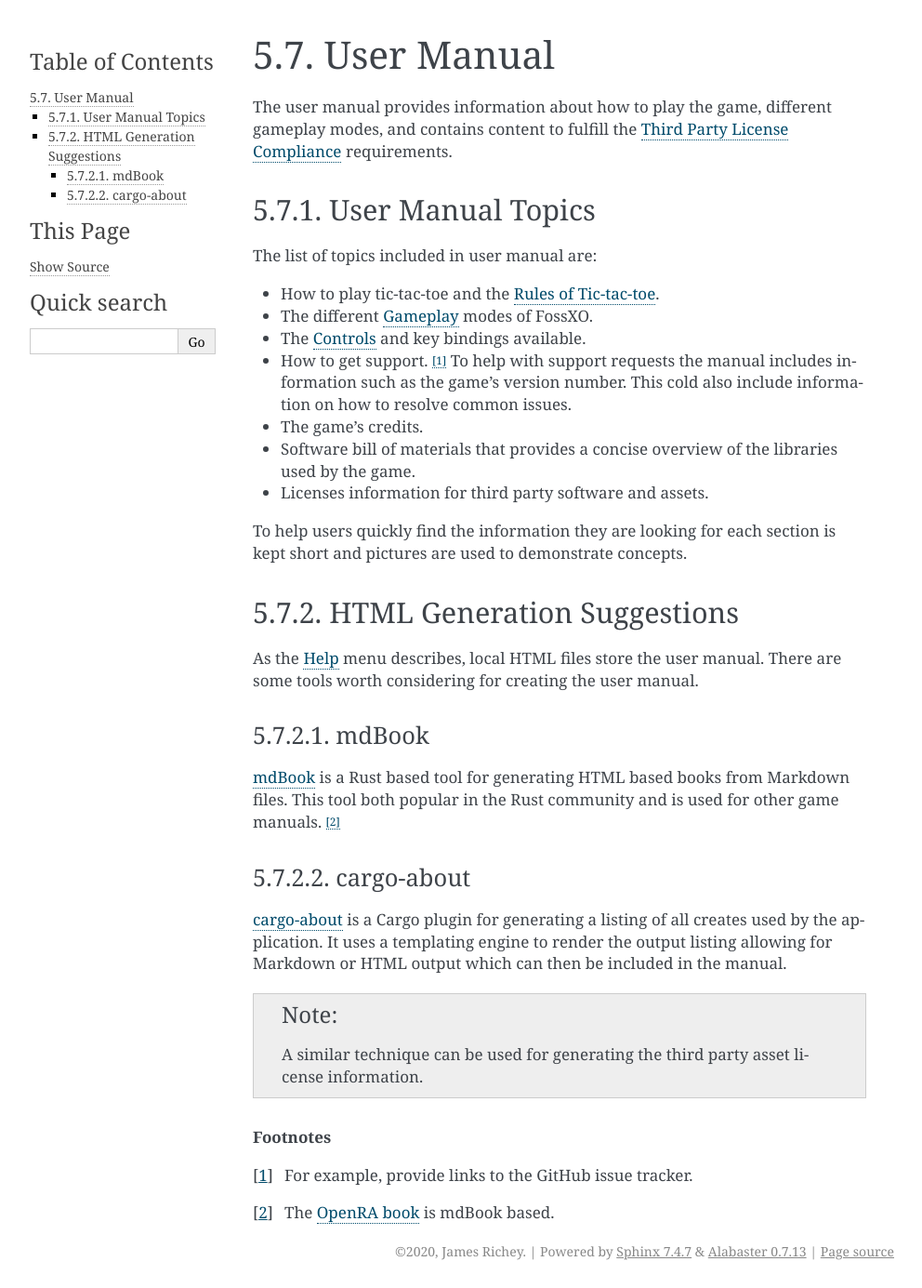
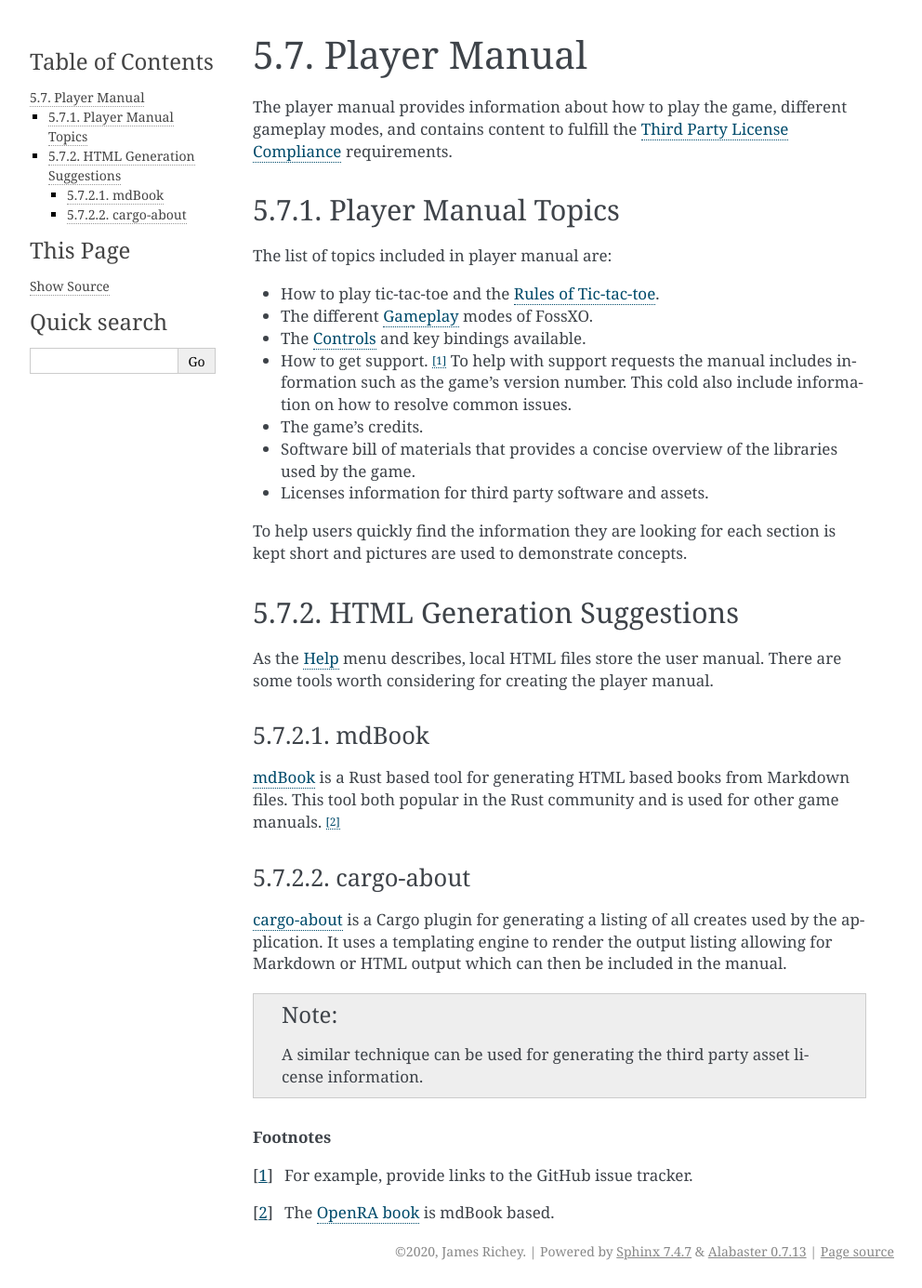
Before and after one commit to fossxo/fossxo-gdd, a Sphinx documentation site: the page built from source/technical-design/player-manual.rst, in a window 1280 px wide. Shown: the whole page at 93% size, without its empty margins (148-1140 px from the left). Built offline with Sphinx 7.4.7, drawn with Linux system fonts in a browser that asks for light colours; pages that are not in the unit, such as notebooks, are missing from menus.

Commit message:
Rename user manual to player manual
Player manual is a more descriptive name for the document.

```diff
--- a/source/technical-design/development-tools.rst
+++ b/source/technical-design/development-tools.rst
@@ -134,7 +134,7 @@
 
     Shows the command line help. This provides a brief description of the
     application and lists the available command line options. This also lets
-    users know how to find the user manual in case the user is searching for
+    users know how to find the player manual in case the user is searching for
     information on how to play the game.
 
 ..  option:: --version
--- a/source/technical-design/index.rst
+++ b/source/technical-design/index.rst
@@ -13,7 +13,7 @@
     components-resources-entities
     coordinate-systems
     file-formats
-    user-manual
+    player-manual
     packaging
     security
     development-tools
--- a/source/technical-design/user-manual.rst
+++ b/source/technical-design/player-manual.rst
@@ -1,18 +1,18 @@
-###########
-User Manual
-###########
+#############
+Player Manual
+#############
 
-The user manual provides information about how to play the game, different
+The player manual provides information about how to play the game, different
 gameplay modes, and contains content to fulfill the
 :ref:`ref-distribution-license-compliance` requirements.
 
 
-..  index:: user manual
+..  index:: player manual
 
-==================
-User Manual Topics
-==================
-The list of topics included in user manual are:
+====================
+Player Manual Topics
+====================
+The list of topics included in player manual are:
 
 *   How to play tic-tac-toe and the :ref:`ref-gameplay-rules-of-tic-tac-toe`.
 *   The different :doc:`../gameplay` modes of FossXO.
@@ -33,7 +33,7 @@
 HTML Generation Suggestions
 ===========================
 As the :ref:`ref-ui-help` menu describes, local HTML files store the user
-manual. There are some tools worth considering for creating the user manual.
+manual. There are some tools worth considering for creating the player manual.
 
 
 ..  index:: mdBook
--- a/source/technical-design/security.rst
+++ b/source/technical-design/security.rst
@@ -25,7 +25,7 @@
 --------------------------
 Software Bill of Materials
 --------------------------
-The :doc:`user-manual` contains a listing of every library used by the game.
+The :doc:`player-manual` contains a listing of every library used by the game.
 The software BOM is specific for each release of the game. [#offlinebom]_
 
 The software BOM ensures developers and users alike know exactly what version of
--- a/source/technical-design/states.rst
+++ b/source/technical-design/states.rst
@@ -167,7 +167,7 @@
 *   Launch the game state with the multiplayer game flag.
 *   Navigate to the options menu state.
 *   Navigate to the credits menu state.
-*   Open the game's user manual in an external browser.
+*   Open the game's player manual in an external browser.
 *   Go to the quit state to exit the game.
 
 
@@ -233,7 +233,7 @@
 games environments. The responsibilities are:
 
 *   Show the :ref:`ref-ui-credits` menu widgets.
-*   Open the game's licence compliance information contained in the user manual
+*   Open the game's licence compliance information contained in the player manual
     in an external browser.
 *   Demonstrate different in progress games.
 *   Go back to the main menu state.
```
